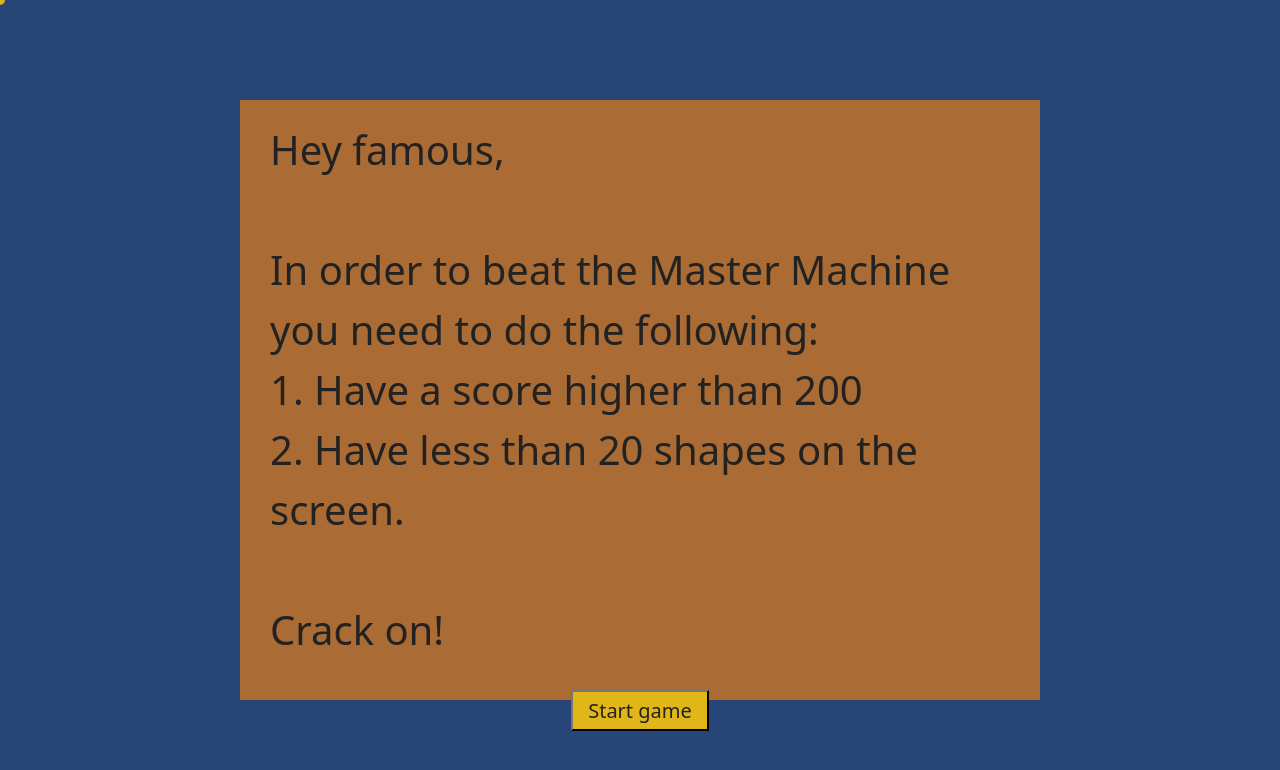
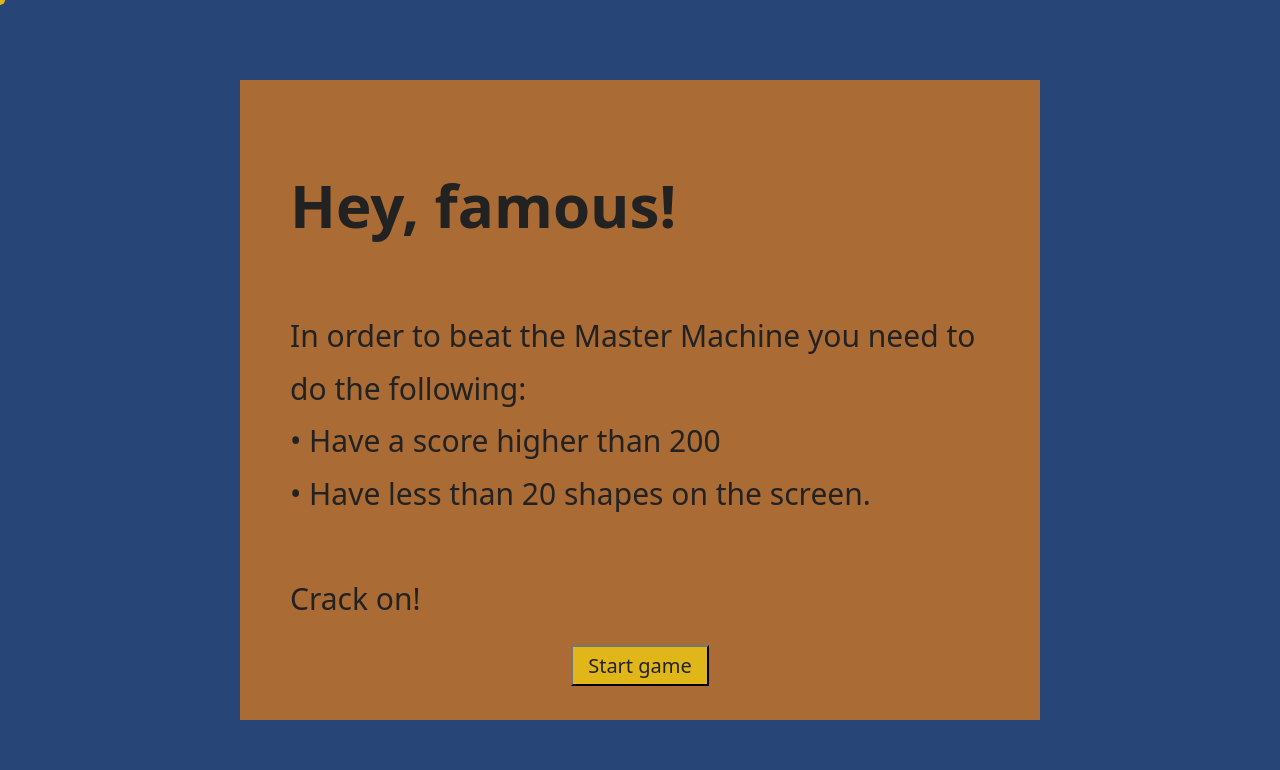
Before and after one commit to irismorar/REACT-recap-hooks, a React (Vite) app in the folder pop-shapes/: page / in a window 1280 px wide. Shown: the top 770 px of the page. Built offline with nearby package versions, Linux system fonts and the light colour scheme; a web font is replaced by a local one.

Commit message:
finalize game

```diff
--- a/pop-shapes/src/App.css
+++ b/pop-shapes/src/App.css
@@ -74,32 +74,35 @@ body {
 }
 
 .tutorial-box {
-  width: 80rem;
-  height: 60rem;
-  padding: 2rem 3rem;
+  width: clamp(40rem, 70%, 80rem);
+  height: clamp(40rem, 80vh, 80vh);
+  padding: 2rem 5rem;
   position: absolute;
   top: 50%;
   left: 50%;
   transform: translate(-50%, -50%);
   background-color: hsla(30, 80%, 49%, 0.7);
-  display: flex;
-  align-items: center;
-  justify-content: space-between;
-  flex-direction: column;
-  gap: 3rem;
   font-family: "Henny Penny", system-ui;
   font-optical-sizing: auto;
   font-weight: 400;
   font-style: normal;
+  font-size: 3rem;
+  line-height: 1.75em;
   font-variation-settings: "MORF" 0;
   color: #222;
+  overflow-y: auto;
 }
 
-.tutorial-box > div {
-  font-size: 4rem;
+.tutorial-box h1 {
+  font-size: 6rem;
+  line-height: 1.5em;
+  margin-bottom: 1em;
+}
+
+.tutorial-box div {
   display: flex;
-  align-items: center;
   justify-content: center;
+  margin: 2rem 0;
 }
 
 button {
@@ -117,7 +120,7 @@ button {
   width: 100%;
   text-align: center;
   font-size: 10rem;
-  padding: 2rem 3rem;
+  padding: 4rem 3rem;
   position: absolute;
   top: 50%;
   left: 50%;
--- a/pop-shapes/src/App.jsx
+++ b/pop-shapes/src/App.jsx
@@ -1,13 +1,11 @@
 import "./App.css";
-import { useShapes } from "./useShapes";
+import { useGame } from "./useGame";
 import { Shape } from "./Shape";
-import { useRef } from "react";
 import { useCursor } from "./useCursor";
 
 export default function App() {
-  const scoreRef = useRef(null);
-  const { shapes, isPaused, score, page, setPage, handleClickShape } =
-    useShapes(scoreRef);
+  const { scoreElementRef, shapes, isPaused, score, page, setPage, popShape } =
+    useGame();
 
   const {
     cursorElementRef,
@@ -25,44 +23,33 @@ export default function App() {
       {isPaused && <div className="pause-box">Pause</div>}
       {page === "tutorial" && (
         <section className="tutorial-box">
-          <div>
-            Hey famous,
-            <br />
-            <br />
+          <h1>Hey, famous!</h1>
           In order to beat the Master Machine you need to do the following:
           <br />
-            1. Have a score higher than 200
+          &bull; Have a score higher than 200
           <br />
-            2. Have less than 20 shapes on the screen.
+          &bull; Have less than 20 shapes on the screen.
           <br /> <br /> Crack on!
-          </div>
+          <div>
             <button
               onClick={() => {
                 setPage("play");
+                unhighlightCursor();
               }}
               onMouseEnter={highlightCursor}
               onMouseLeave={unhighlightCursor}
             >
               Start game
             </button>
+          </div>
         </section>
       )}
       {page === "play" && (
         <>
           {shapes.map((shape) => {
-            return (
-              <Shape
-                key={shape.id}
-                type={shape.type}
-                x={shape.x}
-                y={shape.y}
-                handleClick={() => {
-                  handleClickShape(shape);
-                }}
-              />
-            );
+            return <Shape key={shape.id} shape={shape} onPopShape={popShape} />;
           })}
-          <div className="score-box" ref={scoreRef}>
+          <div className="score-box" ref={scoreElementRef}>
             Score: {score}
           </div>
         </>
--- a/pop-shapes/src/Shape.jsx
+++ b/pop-shapes/src/Shape.jsx
@@ -1,9 +1,9 @@
-export function Shape({ type, x, y, handleClick }) {
+export function Shape({ shape, onPopShape }) {
   return (
     <div
-      className={type}
-      style={{ left: `${x}px`, top: `${y}px` }}
-      onClick={handleClick}
+      className={shape.type}
+      style={{ left: `${shape.x}px`, top: `${shape.y}px` }}
+      onClick={() => onPopShape(shape)}
     ></div>
   );
 }
--- a/pop-shapes/src/createShape.js
+++ b/pop-shapes/src/createShape.js
@@ -4,27 +4,31 @@ const shapeScoreValues = {
   diamond: 1,
 };
 
+const SHAPE_TYPES = ["circle", "square", "diamond"];
+
 export function createShape(scoreRef) {
-  const shapes = ["circle", "square", "diamond"];
+  const type =
+    SHAPE_TYPES[Math.ceil((Math.random() || 0.1) * SHAPE_TYPES.length) - 1];
 
-  const posX = Math.random() * (window.innerWidth - 80);
-  const posY = Math.random() * (window.innerHeight - 80);
+  const scoreWidth = scoreRef.current.offsetWidth;
+  const scoreHeight = scoreRef.current.offsetHeight;
+  let x = Math.random() * (window.innerWidth - 80);
+  let y = Math.random() * (window.innerHeight - 80);
 
-  const scorePos = scoreRef.current.getBoundingClientRect();
+  while (!isOutsideTheBox(x, y, scoreWidth, scoreHeight)) {
+    x = Math.random() * (window.innerWidth - 80);
+    y = Math.random() * (window.innerHeight - 80);
+  }
 
-  const type = shapes[Math.ceil((Math.random() || 0.1) * shapes.length) - 1];
-
-  if (isOutsideTheBox(posX, posY, scorePos)) {
-    return {
-      id: crypto.randomUUID(),
-      type,
-      x: posX,
-      y: posY,
-      scoreValue: shapeScoreValues[type],
-    };
-  }
+  return {
+    id: crypto.randomUUID(),
+    type,
+    x,
+    y,
+    scoreValue: shapeScoreValues[type],
+  };
 }
 
-function isOutsideTheBox(shapePosX, shapePosY, scoreBoxPos) {
-  return shapePosX > scoreBoxPos.right || shapePosY > scoreBoxPos.bottom;
+function isOutsideTheBox(shapePosX, shapePosY, scoreWidth, scoreHeight) {
+  return shapePosX > scoreWidth || shapePosY > scoreHeight;
 }
--- a/pop-shapes/src/useShapes.js
+++ b/pop-shapes/src/useGame.js
@@ -1,18 +1,19 @@
 import { useCallback, useEffect, useRef, useState } from "react";
 import { createShape } from "./createShape";
 
-export function useShapes(scoreRef) {
+export function useGame() {
+  const scoreElementRef = useRef(null);
   const [page, setPage] = useState("tutorial"); // tutorial | play | win
   const [shapes, setShapes] = useState([]);
   const [isPaused, setIsPaused] = useState(false);
-  const [score, setScore] = useState(195);
+  const [score, setScore] = useState(0);
   const intervalRef = useRef(null);
 
   useEffect(() => {
     if (!isPaused && page === "play") {
       intervalRef.current = setInterval(() => {
         setShapes((shapes) => {
-          return [...shapes, createShape(scoreRef)];
+          return [...shapes, createShape(scoreElementRef)];
         });
       }, 500);
     }
@@ -20,7 +21,7 @@ export function useShapes(scoreRef) {
     return () => {
       clearInterval(intervalRef.current);
     };
-  }, [isPaused, scoreRef, page]);
+  }, [isPaused, page]);
 
   const handleKeyUp = useCallback((event) => {
     if (event.key === "p") {
@@ -36,19 +37,19 @@ export function useShapes(scoreRef) {
     };
   }, [handleKeyUp]);
 
-  const handleClickShape = useCallback(
-    (clickedShape) => {
-      const shapeScoreValue = clickedShape.scoreValue;
+  const popShape = useCallback(
+    (poppedShape) => {
+      const shapeScoreValue = poppedShape.scoreValue;
       const newScore = score + shapeScoreValue;
 
       setScore(newScore);
 
       const afterRemovingShape = shapes.filter((shape) => {
-        return shape.id !== clickedShape.id;
+        return shape.id !== poppedShape.id;
       });
       setShapes(afterRemovingShape);
 
-      if (newScore >= 200 && afterRemovingShape.length < 20) {
+      if (newScore > 200 && afterRemovingShape.length < 20) {
         setPage("win");
       }
     },
@@ -56,11 +57,12 @@ export function useShapes(scoreRef) {
   );
 
   return {
+    scoreElementRef,
     shapes,
     isPaused,
     score,
     page,
     setPage,
-    handleClickShape,
+    popShape,
   };
 }
```
Lines whose indentation alone changed are shown as unchanged.
